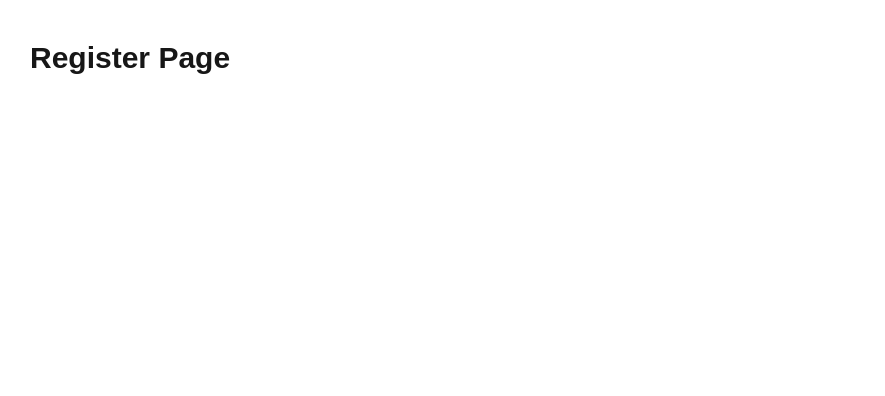
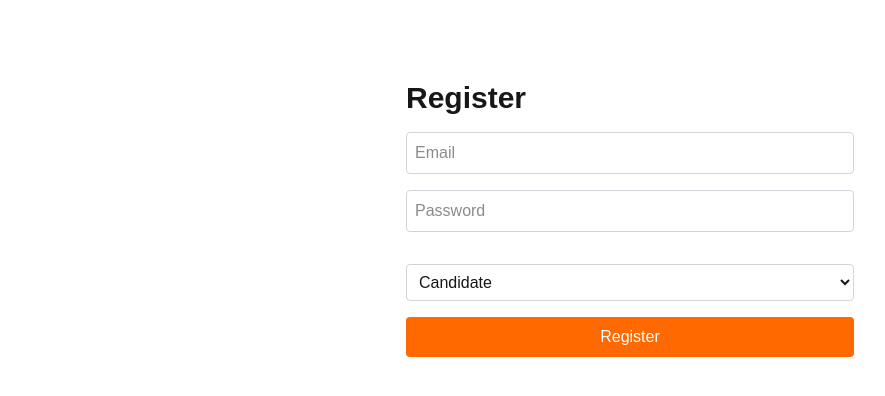
Before and after one commit to charithgaya/job-application-system, a Next.js app: page /register in a window 1280 px wide. Shown: the top 396 px of the page, without its empty margins (10-895 px from the left). Built offline with nearby package versions, Linux system fonts and the light colour scheme; no server answers.

Commit message:
implement recruiter job creation

```diff
--- /dev/null
+++ b/app/jobs/page.tsx
@@ -0,0 +1,26 @@
+import { supabase } from "@/lib/supabase";
+
+export default async function JobPage() {
+    const { data:jobs } = await supabase.from("jobs").select("*");
+    return (
+        <div className="p-10">
+            <h1 className="text-3xl font-bold mb-5">
+                Available Jobs
+            </h1>
+
+            {jobs?.map((job) => (
+                <div
+                    key={job.id}
+                    className="border p-4 rounded mb-4"
+                >
+                    <h2 className="text-xl font-semibold">
+                        {job.title}
+                    </h2>
+                    <p>{job.description}</p>
+                    <p>Location: {job.location}</p>
+                    <p>Salary: {job.salary}</p>
+                </div>
+            ))}
+        </div>
+    );
+}
--- a/app/login/page.tsx
+++ b/app/login/page.tsx
@@ -1,11 +1,77 @@
-import React from 'react'
+"use client";
+
+import { useState } from 'react';
+import { supabase } from '@/lib/supabase';
+import router from 'next/dist/client/router';
 
 export default function LoginPage(){
+  const [email, setEmail] = useState('');
+  const [password, setPassword] = useState('');
+
+
+
+  const handleLogin = async () => {
+    const { data, error } = await supabase.auth.signInWithPassword({
+      email,
+      password
+    });
+
+    if (error) {
+      alert(error.message);
+      return;
+    }
+
+    alert("Login Successful!");
+    console.log(data);
+
+    const { data: profile } = await supabase
+      .from('profiles')
+      .select('*')
+      .eq('id', data.user.id)
+      .single();
+
+    if (profile.role === 'candidate') {
+      router.push('/candidate');
+    }
+
+    if (profile.role === 'recruiter') {
+      router.push('/recruiter');
+    }
+
+    if (profile.role === 'admin') {
+      router.push('/admin');
+    }
+  };
+
   return (
-    <div className="p-10">
+    <div className="max-w-md mx-auto mt-20 space-y-4">
       <h1 className="text-3xl font-bold">
-        Login Page
+        Login
       </h1>
+
+      <input
+        type="email"
+        placeholder="Email"
+        value={email}
+        onChange={(e) => setEmail(e.target.value)}
+        className="w-full p-2 border border-gray-300 rounded"
+      />
+
+      <input
+        type="password"
+        placeholder="Password"
+        value={password}
+        onChange={(e) => setPassword(e.target.value)}
+        className="w-full p-2 border border-gray-300 rounded"
+      />
+
+      <button
+        type="button"
+        onClick={handleLogin}
+        className="w-full bg-orange-500 text-white p-2 rounded"
+      >
+        Login
+      </button>
     </div>
   )
 }
--- /dev/null
+++ b/app/recruiter/create-job/page.tsx
@@ -0,0 +1,78 @@
+"use client";
+
+import { useState } from "react";
+import { supabase } from "@/lib/supabase";
+
+export default function CreateJob() {
+    const [title, setTitle] = useState("");
+    const [description, setDescription] = useState("");
+    const [location, setLocation] = useState("");
+    const [salary, setSalary] = useState("");
+
+    const handleCreateJob = async () => {
+        const { data:{ user }} = await supabase.auth.getUser();
+
+        if (!user) {
+            alert("Login Required");
+            return;
+        }
+
+        const { error } = await supabase.from("jobs").insert({
+            title,
+            description,
+            location,
+            salary,
+            recruiter_id: user.id,
+        });
+
+        if(error) {
+            alert("Error creating job: " + error.message);
+            return;
+        }
+        alert("Job created successfully!");
+    };
+
+    return (
+        <div className="max-w-md mx-auto mt-10 space-y-4">
+            <h1 className="text-3xl font-bold">
+                Create Job
+            </h1>
+
+            <input
+                placeholder="Job Title"
+                value={title}
+                onChange={(e) => setTitle(e.target.value)}
+                className="w-full p-2 border rounded"
+            />
+
+            <textarea
+                placeholder="Job Description"
+                value={description}
+                onChange={(e) => setDescription(e.target.value)}
+                className="w-full p-2 border rounded"
+            />
+
+            <input
+                placeholder="Location"
+                value={location}
+                onChange={(e) => setLocation(e.target.value)}
+                className="w-full p-2 border rounded"
+            />
+
+            <input
+                placeholder="Salary"
+                value={salary}
+                onChange={(e) => setSalary(e.target.value)}
+                className="w-full p-2 border rounded"
+            />
+
+            <button
+                type="button"
+                onClick={handleCreateJob}
+                className="w-full bg-blue-500 text-white p-2 rounded"
+            >
+                Create Job
+            </button>
+        </div>
+    );
+};
--- a/app/register/page.tsx
+++ b/app/register/page.tsx
@@ -1,11 +1,85 @@
-import React from 'react'
+"use client";
+
+import React from 'react';
+import { useState } from 'react';
+import { supabase } from '@/lib/supabase';
 
 export default function RegisterPage(){
+
+  const [email, setEmail] = useState('');
+  const [password, setPassword] = useState('');
+  const [role, setRole] = useState('candidate');
+
+  const handleRegister = async () => {
+    const { data, error } = await supabase.auth.signUp({
+      email,
+      password,
+      options: {
+        data: {
+          role
+        }
+      }
+    });
+
+    const user = data.user;
+
+    if (user) {
+      await supabase.from('profiles').insert({
+        id: user.id,
+        email,
+        role,
+        full_name: '',
+      });
+    }
+
+    if (error){
+      alert(error.message);
+      return;
+    }
+
+    alert("Registration Successfull!");
+    console.log(data);
+  };
+
     return (
-    <div className="p-10">
+    <div className="max-w-md mx-auto mt-20 space-y-4">
        <h1 className="text-3xl font-bold">
-         Register Page
+         Register
        </h1>
+
+       <input
+         type="email"
+         placeholder="Email"
+         value={email}
+         onChange={(e) => setEmail(e.target.value)}
+         className="w-full p-2 border border-gray-300 rounded"
+       />
+
+       <input
+          type="password"
+          placeholder="Password"
+          value={password}
+          onChange={(e) => setPassword(e.target.value)}
+          className="w-full p-2 border border-gray-300 rounded"
+       />
+
+       <select
+         value={role}
+         onChange={(e) => setRole(e.target.value)}
+         className="w-full p-2 border border-gray-300 rounded mt-4"
+       >
+         <option value="candidate">Candidate</option>
+         <option value="recruiter">Recruiter</option>
+       </select>
+
+
+       <button
+         type="button"
+         onClick={handleRegister}
+         className="bg-orange-500 text-white p-2 rounded w-full"
+       >
+         Register
+       </button>
     </div>
   )
 }
```
